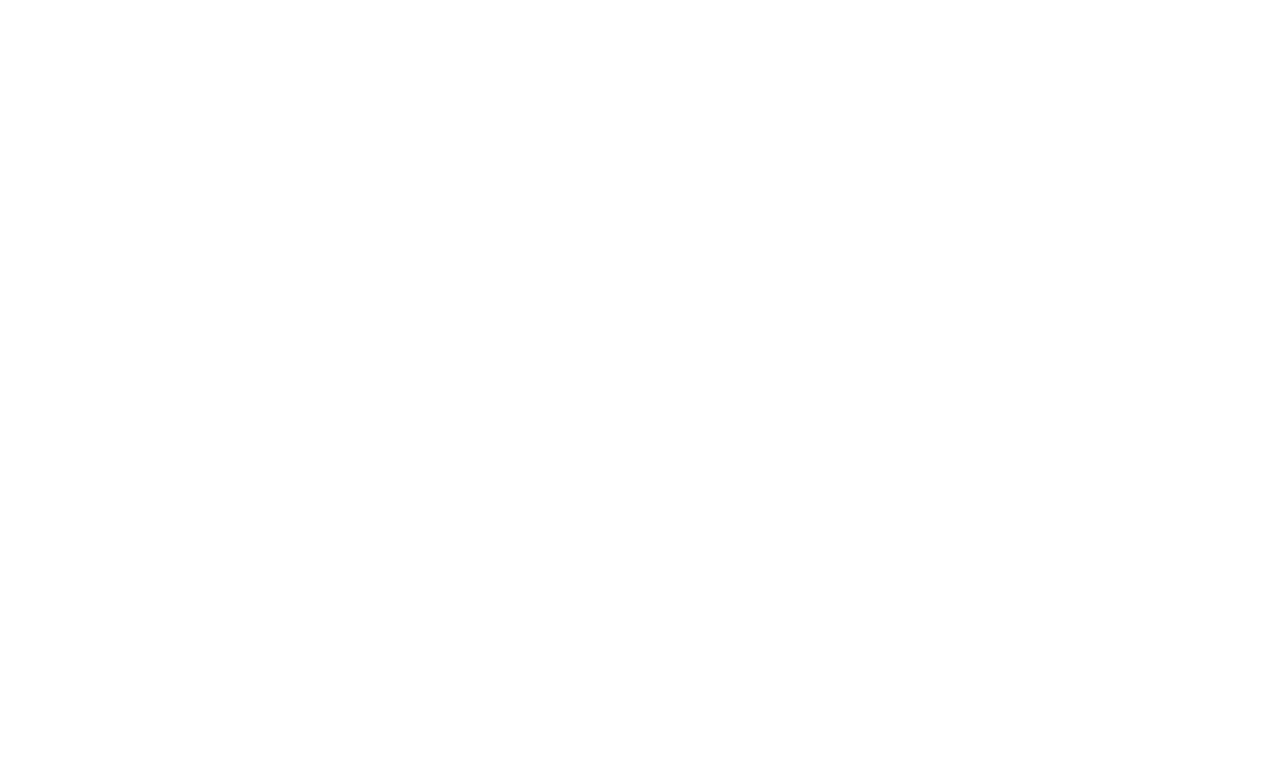
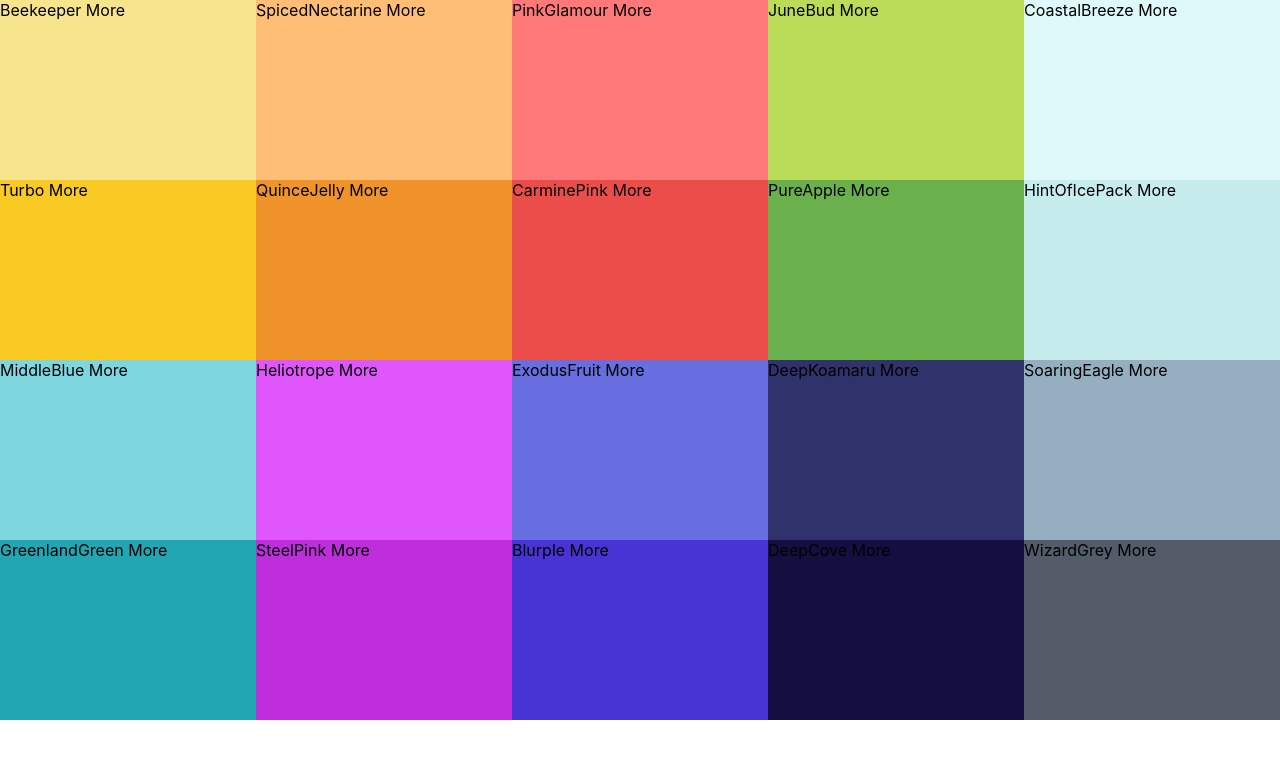
Before and after one commit to zenakent/color-app, a React (Create React App) app: page / in a window 1280 px wide. Shown: the top 758 px of the page. Built offline with nearby package versions, Linux system fonts and the light colour scheme.

Commit message:
corrected palette spelling, added ColorBox

```diff
--- a/src/App.js
+++ b/src/App.js
@@ -5,7 +5,7 @@
 function App() {
 	return (
 		<div className="App">
-			<Palette pallete={seedColors[4]} />
+			<Palette palette={seedColors[4]} />
 		</div>
 	);
 }
--- /dev/null
+++ b/src/component/ColorBox.jsx
@@ -0,0 +1,13 @@
+import React, { Component } from 'react';
+import '../css/ColorBox.css';
+
+export default class ColorBox extends Component {
+	render() {
+		return (
+			<div className="ColorBox" style={{ background: this.props.background }}>
+				<span>{this.props.name} </span>
+				<span>More</span>
+			</div>
+		);
+	}
+}
--- a/src/component/Palette.jsx
+++ b/src/component/Palette.jsx
@@ -1,11 +1,16 @@
 import React, { Component } from 'react';
+import '../css/Palette.css';
 
+import ColorBox from './ColorBox';
 class Pallete extends Component {
 	render() {
+		const colorBoxes = this.props.palette.colors.map((color, idx) => (
+			<ColorBox key={idx} background={color.color} name={color.name} />
+		));
 		return (
 			<div className="Palette">
 				{/* navbar goes here */}
-				<div className="Palette-colors">{/* bunch of color boxes */}</div>
+				<div className="Palette-colors">{colorBoxes}</div>
 				{/* footer eventually */}
 			</div>
 		);
--- /dev/null
+++ b/src/css/ColorBox.css
@@ -0,0 +1,8 @@
+.ColorBox {
+  width: 20%;
+  height: 25%;
+  margin: 0 auto;
+  display: inline-block;
+  position: relative;
+  cursor: pointer;
+}
--- /dev/null
+++ b/src/css/Palette.css
@@ -0,0 +1,7 @@
+.Palette {
+  height: 100vh;
+}
+
+.Palette-colors {
+  height: 90%;
+}
```
